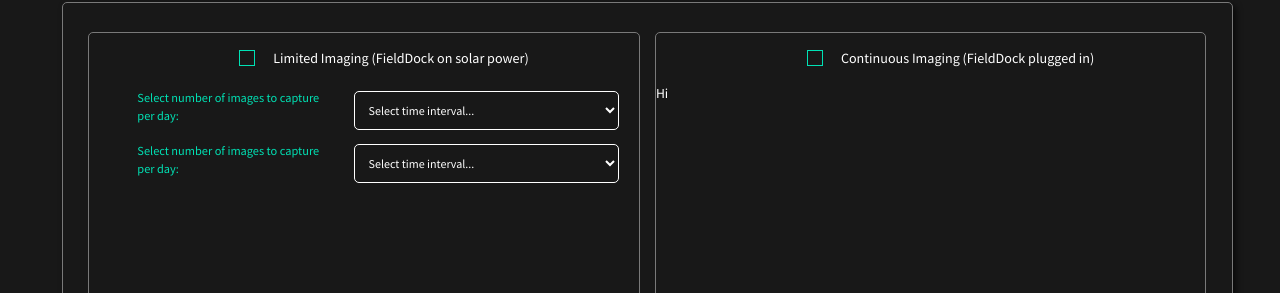
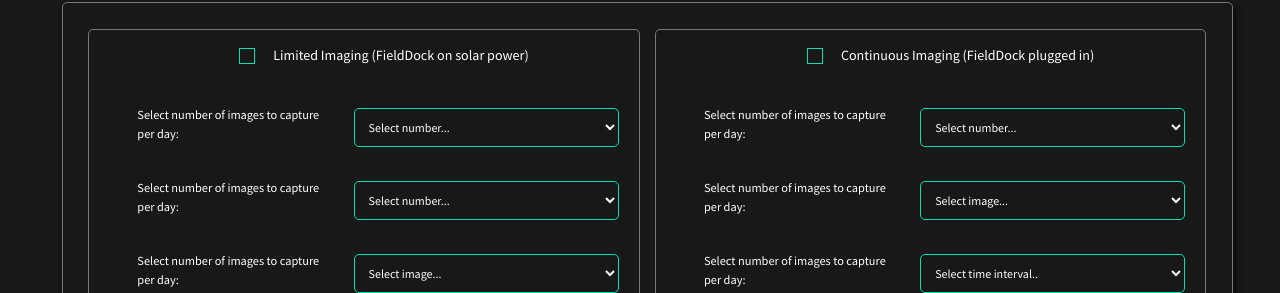
Before and after one commit to shakoorlab/FieldDock, a React (Create React App) app: page /imager_settings in a window 1280 px wide. Shown: the part 507-800 px from the top of the page. Built offline with nearby package versions, Linux system fonts and the light colour scheme; no server answers.

Commit message:
working on imaging_settings.jsx

```diff
--- a/src/CSS/imager_settings.css
+++ b/src/CSS/imager_settings.css
@@ -30,7 +30,7 @@
 /*  */
 /* ------------------------------------------------box2 start ---------------- */
 .imaging-frequency-box {
-  height: 400px;
+  height: 350px;
   border: 1px solid #797979;
   border-radius: 5px;
   position: relative;
@@ -51,10 +51,44 @@
   border-radius: 5px;
   /* Add any additional styles you want for these boxes, such as height, padding, etc. */
 }
-
 /* If you want to specifically style the left or right box, you can add specific styles */
 .left-box {
   height: 90%;
+}
+
+.limited-imaging-content {
+  display: flex;
+  align-items: center;
+  margin-left: 1rem;
+  margin-bottom: 20px;
+  margin-top: 20px;
+  /* flex-direction: column; /* *!   */
+}
+
+.limited-imaging-description {
+  position: relative;
+  color: white;
+  margin-right: 2rem;
+  margin-left: 2rem;
+  font-size: 1rem;
+  top: 5px;
+}
+.limited-imaging-select {
+  background-color: transparent;
+  font-size: 1rem;
+  border-radius: 5px;
+  border: 0.5px solid #00e1b4;
+  color: white;
+  padding: 10px;
+  width: 40%;
+  margin-right: 20px;
+}
+
+.text-container,
+.select-container {
+  display: flex;
+  flex-direction: column;
+  justify-content: space-around; /* Adjusts spacing of the children evenly */
 }
 
 .right-box {
@@ -166,6 +200,21 @@
     width: 160px;
     height: 40px;
   }
+  .limited-imaging-content {
+    flex-direction: column;
+    align-items: center;
+  }
+  .limited-imaging-description {
+    font-size: 0.65rem;
+    text-align: left;
+    width: 95%;
+    margin-right: 18px;
+    margin-left: 1px;
+  }
+  .limited-imaging-select {
+    width: 95%;
+    font-size: 0.71rem;
+  }
 }
 @media (min-width: 551px) and (max-width: 599px) {
   .image-processing-box,
@@ -200,6 +249,21 @@
     width: 170px;
     height: 45px;
   }
+  .limited-imaging-content {
+    flex-direction: column;
+    align-items: center;
+  }
+  .limited-imaging-description {
+    font-size: 0.71rem;
+    text-align: left;
+    width: 95%;
+    margin-right: 18px;
+    margin-left: 1px;
+  }
+  .limited-imaging-select {
+    width: 95%;
+    font-size: 0.71rem;
+  }
 }
 @media (min-width: 600px) and (max-width: 650px) {
   .image-processing-box,
@@ -231,6 +295,21 @@
   .image-preferences-button button {
     font-size: 0.77rem;
     width: 170px;
+  }
+  .limited-imaging-content {
+    flex-direction: column;
+    align-items: center;
+  }
+  .limited-imaging-description {
+    font-size: 0.73rem;
+    text-align: left;
+    width: 95%;
+    margin-right: 18px;
+    margin-left: 1px;
+  }
+  .limited-imaging-select {
+    width: 95%;
+    font-size: 0.73rem;
   }
 }
 @media (min-width: 651px) and (max-width: 699px) {
@@ -265,6 +344,21 @@
     font-size: 0.8rem;
     width: 170px;
   }
+  .limited-imaging-content {
+    flex-direction: column;
+    align-items: center;
+  }
+  .limited-imaging-description {
+    font-size: 0.75rem;
+    text-align: left;
+    width: 95%;
+    margin-right: 18px;
+    margin-left: 1px;
+  }
+  .limited-imaging-select {
+    width: 95%;
+    font-size: 0.75rem;
+  }
 }
 @media (min-width: 700px) and (max-width: 767px) {
   .image-processing-box,
@@ -298,6 +392,21 @@
     font-size: 0.8rem;
     width: 170px;
   }
+  .limited-imaging-content {
+    flex-direction: column;
+    align-items: center;
+  }
+  .limited-imaging-description {
+    font-size: 0.75rem;
+    text-align: left;
+    width: 95%;
+    margin-right: 18px;
+    margin-left: 1px;
+  }
+  .limited-imaging-select {
+    width: 95%;
+    font-size: 0.75rem;
+  }
 }
 @media (min-width: 768px) and (max-width: 799px) {
   .image-processing-box,
@@ -319,6 +428,21 @@
   .image-preferences-button button {
     font-size: 0.8rem;
     width: 175px;
+  }
+  .limited-imaging-content {
+    flex-direction: column;
+    align-items: center;
+  }
+  .limited-imaging-description {
+    font-size: 0.69rem;
+    text-align: left;
+    width: 95%;
+    margin-right: 18px;
+    margin-left: 1px;
+  }
+  .limited-imaging-select {
+    width: 95%;
+    font-size: 0.69rem;
   }
 }
 @media (min-width: 800px) and (max-width: 899px) {
@@ -342,6 +466,21 @@
     font-size: 0.85rem;
     width: 185px;
   }
+  .limited-imaging-content {
+    flex-direction: column;
+    align-items: center;
+  }
+  .limited-imaging-description {
+    font-size: 0.71rem;
+    text-align: left;
+    width: 95%;
+    margin-right: 18px;
+    margin-left: 1px;
+  }
+  .limited-imaging-select {
+    width: 95%;
+    font-size: 0.7rem;
+  }
 }
 @media (min-width: 900px) and (max-width: 999px) {
   .image-processing-box,
@@ -363,6 +502,21 @@
   .image-preferences-button button {
     font-size: 0.87rem;
     width: 200px;
+  }
+  .limited-imaging-content {
+    flex-direction: column;
+    align-items: center;
+  }
+  .limited-imaging-description {
+    font-size: 0.72rem;
+    text-align: left;
+    width: 95%;
+    margin-right: 18px;
+    margin-left: 1px;
+  }
+  .limited-imaging-select {
+    width: 95%;
+    font-size: 0.72rem;
   }
 }
 @media (min-width: 1000px) and (max-width: 1067px) {
@@ -387,6 +541,17 @@
     font-size: 0.87rem;
     width: 200px;
   }
+  .limited-imaging-description {
+    font-size: 0.72rem;
+    text-align: left;
+    width: 95%;
+    margin-right: 18px;
+    margin-left: 1px;
+  }
+  .limited-imaging-select {
+    width: 95%;
+    font-size: 0.72rem;
+  }
 }
 @media (min-width: 1068px) and (max-width: 1099px) {
   .image-processing-box,
@@ -408,6 +573,13 @@
     font-size: 0.9rem;
     width: 210px;
   }
+  .limited-imaging-description {
+    font-size: 0.73rem;
+  }
+  .limited-imaging-select {
+    width: 70%;
+    font-size: 0.73rem;
+  }
 }
 @media (min-width: 1100px) and (max-width: 1199px) {
   .image-processing-box,
@@ -428,6 +600,13 @@
   .image-preferences-button button {
     font-size: 0.91rem;
     width: 220px;
+  }
+  .limited-imaging-description {
+    font-size: 0.75rem;
+  }
+  .limited-imaging-select {
+    width: 70%;
+    font-size: 0.75rem;
   }
 }
 
@@ -451,6 +630,13 @@
     font-size: 0.94rem;
     width: 230px;
   }
+  .limited-imaging-description {
+    font-size: 0.77rem;
+  }
+  .limited-imaging-select {
+    width: 60%;
+    font-size: 0.75rem;
+  }
 }
 @media (min-width: 1300px) and (max-width: 1399px) {
   .image-processing-box,
@@ -471,6 +657,13 @@
   .image-preferences-button button {
     font-size: 0.98rem;
     width: 250px;
+  }
+  .limited-imaging-select,
+  .limited-imaging-description {
+    font-size: 0.77rem;
+  }
+  .limited-imaging-select {
+    width: 60%;
   }
 }
 
@@ -494,6 +687,10 @@
     font-size: 1rem;
     width: 260px;
   }
+  .limited-imaging-select,
+  .limited-imaging-description {
+    font-size: 0.85rem;
+  }
 }
 @media (min-width: 1500px) and (max-width: 1550px) {
   .image-processing-box,
@@ -509,6 +706,10 @@
   }
   .image-preferences-button button {
     font-size: 1.1rem;
+  }
+  .limited-imaging-select,
+  .limited-imaging-description {
+    font-size: 0.9rem;
   }
 }
 @media (min-width: 1551px) and (max-width: 1599px) {
--- a/src/CSS/images.css
+++ b/src/CSS/images.css
@@ -19,6 +19,7 @@
   flex-direction: row;
   justify-content: space-between;
   align-items: center;
+  box-shadow: 3px 3px 6px 0 rgba(0, 0, 0, 0.65);
 }
 
 .toggleType {
@@ -60,8 +61,10 @@
 .largeBox {
   display: block;
   position: relative;
+  margin-bottom: 35px;
   border: 1px solid #797979;
   border-radius: 5px;
+  box-shadow: 3px 3px 6px 0 rgba(0, 0, 0, 0.65);
 }
 
 .dropdown-textbox-container {
--- a/src/index.css
+++ b/src/index.css
@@ -21,12 +21,12 @@ body,
 
 /* Track */
 ::-webkit-scrollbar-track {
-  background: #e0e0e0;
+  background: #181818;
 }
 
 /* Handle */
 ::-webkit-scrollbar-thumb {
-  background: #888;
+  background: #181818;
 }
 
 /* Handle on hover */
--- a/src/scenes/dashboard/ImagerSettings.jsx
+++ b/src/scenes/dashboard/ImagerSettings.jsx
@@ -14,11 +14,21 @@ import { ExpandMore } from "@mui/icons-material";
 //*pay attention
 //TODO fix
 function Imager_Settings() {
-  const [selectedInterval, setSelectedInterval] = useState(
+  const [selectedInterval, setSelectedInterval] = useState("Select number...");
+
+  const handleSelect = (event) => {
+    setSelectedInterval(event.target.value);
+  };
+  const [selected1Interval, setSelected1Interval] = useState("Select image...");
+
+  const handle1Select = (event) => {
+    setSelectedInterval(event.target.value);
+  };
+  const [selected2Interval, setSelected2Interval] = useState(
     "Select time interval..."
   );
 
-  const handleSelect = (event) => {
+  const handle2Select = (event) => {
     setSelectedInterval(event.target.value);
   };
 
@@ -66,6 +76,7 @@ function Imager_Settings() {
     e.target.style.borderColor = "orange";
     e.target.style.color = "#e0e0e0";
   }
+  //-------------------------------------------------------------------------------------------------
 
   return (
     <Container fluid>
@@ -160,44 +171,58 @@ function Imager_Settings() {
                   </label>
                 </div>
               </div>
-              <div className="sensor-modules-content">
-                <p className="sensor-modules-description">
+              <div className="limited-imaging-content">
+                <p className="limited-imaging-description">
                   Select number of images to capture per day:
                 </p>
                 <select
-                  className="sensor-modules-select"
+                  className="limited-imaging-select"
                   value={selectedInterval}
                   onChange={handleSelect}
                 >
-                  <option value="Select time interval..." disabled>
-                    Select time interval...
+                  <option value="Select number..." disabled>
+                    Select number...
                   </option>
-                  <option value="5 minutes">5 minutes</option>
-                  <option value="10 minutes">10 minutes</option>
-                  <option value="15 minutes">15 minutes</option>
-                  <option value="20 minutes">20 minutes</option>
-                  <option value="45 minutes">45 minutes</option>
-                  <option value="1 hour">1 hour</option>
+                  <option value="1 image">1 image</option>
+                  <option value="2 image">2 image</option>
+                  <option value="3 image">3 image</option>
+                  <option value="4 image">4 image</option>
                 </select>
               </div>
-              <div className="sensor-modules-content">
-                <p className="sensor-modules-description">
+              <div className="limited-imaging-content">
+                <p className="limited-imaging-description">
                   Select number of images to capture per day:
                 </p>
                 <select
-                  className="sensor-modules-select"
+                  className="limited-imaging-select"
                   value={selectedInterval}
                   onChange={handleSelect}
                 >
-                  <option value="Select time interval..." disabled>
-                    Select time interval...
+                  <option value="Select number..." disabled>
+                    Select number...
                   </option>
-                  <option value="5 minutes">5 minutes</option>
-                  <option value="10 minutes">10 minutes</option>
-                  <option value="15 minutes">15 minutes</option>
-                  <option value="20 minutes">20 minutes</option>
-                  <option value="45 minutes">45 minutes</option>
-                  <option value="1 hour">1 hour</option>
+                  <option value="1 image">1 image</option>
+                  <option value="2 image">2 image</option>
+                  <option value="3 image">3 image</option>
+                  <option value="4 image">4 image</option>
+                </select>
+              </div>
+              <div className="limited-imaging-content">
+                <p className="limited-imaging-description">
+                  Select number of images to capture per day:
+                </p>
+                <select
+                  className="limited-imaging-select"
+                  value={selected1Interval}
+                  onChange={handle1Select}
+                >
+                  <option value="Select image..." disabled>
+                    Select image...
+                  </option>
+                  <option value="Image 1">Image 1</option>
+                  <option value="Image 2">Image 2</option>
+                  <option value="Image 3">Image 3</option>
+                  <option value="Image 4">Image 4</option>
                 </select>
               </div>
             </div>
@@ -211,7 +236,60 @@ function Imager_Settings() {
                   </label>
                 </div>
               </div>
-              <p>Hi</p>
+              <div className="limited-imaging-content">
+                <p className="limited-imaging-description">
+                  Select number of images to capture per day:
+                </p>
+                <select
+                  className="limited-imaging-select"
+                  value={selectedInterval}
+                  onChange={handleSelect}
+                >
+                  <option value="Select number..." disabled>
+                    Select number...
+                  </option>
+                  <option value="1 image">1 image</option>
+                  <option value="2 image">2 image</option>
+                  <option value="3 image">3 image</option>
+                  <option value="4 image">4 image</option>
+                </select>
+              </div>
+              <div className="limited-imaging-content">
+                <p className="limited-imaging-description">
+                  Select number of images to capture per day:
+                </p>
+                <select
+                  className="limited-imaging-select"
+                  value={selected1Interval}
+                  onChange={handle1Select}
+                >
+                  <option value="Select image..." disabled>
+                    Select image...
+                  </option>
+                  <option value="Image 1">Image 1</option>
+                  <option value="Image 2">Image 2</option>
+                  <option value="Image 3">Image 3</option>
+                  <option value="Image 4">Image 4</option>
+                </select>
+              </div>
+              <div className="limited-imaging-content">
+                <p className="limited-imaging-description">
+                  Select number of images to capture per day:
+                </p>
+                <select
+                  className="limited-imaging-select"
+                  value={selected2Interval}
+                  onChange={handle2Select}
+                >
+                  <option value="Select time interval..." disabled>
+                    Select time interval..
+                  </option>
+                  <option value="Image 1">Image 1</option>
+                  <option value="Image 2">Image 2</option>
+                  <option value="Image 3">Image 3</option>
+                  <option value="Image 4">Image 4</option>
+                </select>
+              </div>
             </div>
           </div>
         </Col>
--- a/src/scenes/dashboard/diagnostics.jsx
+++ b/src/scenes/dashboard/diagnostics.jsx
@@ -32,7 +32,7 @@ function Diagnostics() {
                   marginBottom: "20px",
                 }}
               >
-                FieldDock Diagnostics Log
+                Diagnostics Log
               </h2>
               <Diagnostics_Table />
             </div>
--- a/src/scenes/dashboard/settings.jsx
+++ b/src/scenes/dashboard/settings.jsx
@@ -108,7 +108,7 @@ function Settings() {
                     onMouseOver={handleHover1}
                     onMouseOut={handleUnhover1}
                   >
-                    Search for Networks
+                    Search
                   </button>
                   <select className="network-dropdown">
                     <option>Select a network...</option>
```
Also changed, not shown: src/CSS/settings.css (+16 -0 lines).
